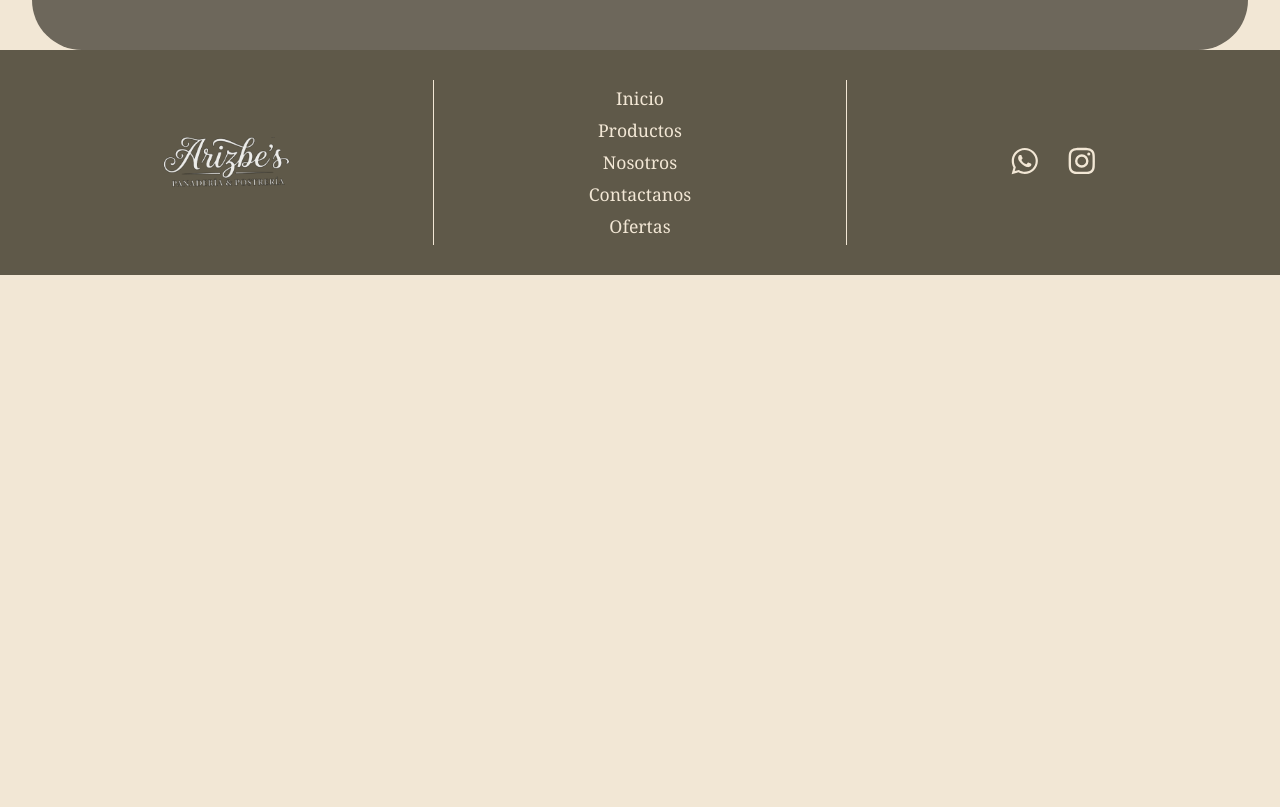
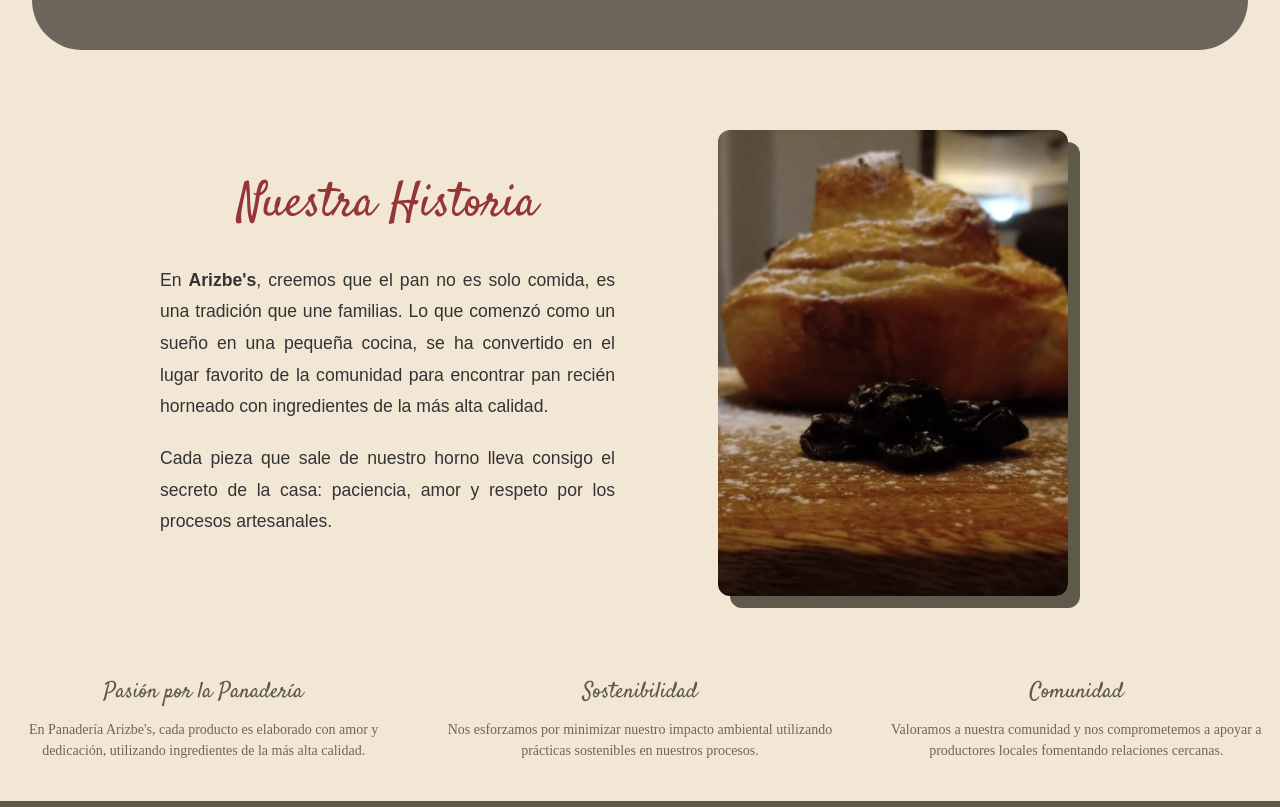
Before and after one commit to Chamo1507/Arizbe-s-React, a React (Vite) app: page /Nosotros in a window 1280 px wide. Shown: the part 353-1160 px from the top of the page. Before the commit the page ends 800 px from the top, so only its background shows below. Built offline with nearby package versions, Linux system fonts and the light colour scheme; a web font is replaced by a local one.

Commit message:
pagina Nosotros

```diff
--- a/src/pages/Nosotros.css
+++ b/src/pages/Nosotros.css
@@ -0,0 +1,54 @@
+.historia-container {
+  display: flex;
+  flex-direction: row;
+  align-items: center;
+  justify-content: space-between;
+  max-width: 1000px;
+  margin: 80px auto;
+  padding: 0 20px;
+  gap: 50px;
+}
+
+.historia-texto {
+  flex: 1;
+  text-align: justify;
+}
+
+.titulo-historia {
+  color: #943636;
+  font-size: 3rem;
+  margin-bottom: 25px;
+  font-weight: normal;
+}
+
+.historia-texto p {
+  font-family: "Bpmf Huninn", sans-serif;
+  color: #333;
+  font-size: 1.1rem;
+  line-height: 1.8;
+  margin-bottom: 20px;
+}
+
+.historia-imagen {
+  flex: 1;
+  display: flex;
+  justify-content: center;
+}
+
+.historia-imagen img {
+  width: 100%;
+  max-width: 350px;
+  border-radius: 12px;
+  box-shadow: 12px 12px 0px #5f5949;
+  object-fit: cover;
+}
+
+@media (max-width: 768px) {
+  .historia-container {
+    flex-direction: column;
+    margin: 40px auto;
+  }
+  .historia-texto {
+    text-align: center;
+  }
+}
--- a/src/pages/Nosotros.jsx
+++ b/src/pages/Nosotros.jsx
@@ -1,11 +1,53 @@
+import React from "react";
 import BannerTitulo from "../components/BannerTitulo/BannerTitulo";
+import TarjetaNosotros from "../components/TarjetaNostros/TarjetaNosotros";
+import "./Nosotros.css";
+import { FontAwesomeIcon } from "@fortawesome/react-fontawesome";
 
 const Nosotros = () => {
-  return <div>
-    <BannerTitulo
-      titulo="Nuestra Pasión por el Trigo"
-      subtitulo="Horneando momentos inolvidables desde el primer día."
-    />
-  </div>;
+  return (
+    <main className='pagina-nosotros'>
+      <BannerTitulo
+        titulo="Nuestra Pasión por el Trigo"
+        subtitulo="Horneando momentos inolvidables desde el primer día."
+      />
+      <section className="historia-container">
+        <div className="historia-texto">
+          <h2 className="satisfy-regular titulo-historia">Nuestra Historia</h2>
+          <p>
+            En <strong>Arizbe's</strong>, creemos que el pan no es solo comida, es una tradición que une familias. Lo que comenzó como un sueño en una pequeña cocina, se ha convertido en el lugar favorito de la comunidad para encontrar pan recién horneado con ingredientes de la más alta calidad.
+          </p>
+          <p>
+            Cada pieza que sale de nuestro horno lleva consigo el secreto de la casa: paciencia, amor y respeto por los procesos artesanales.
+          </p>
+        </div>
+
+        <div className="historia-imagen">
+          <img src="src\Assets\brand\rol12.jpeg" alt="Rol 1" />
+        </div>
+      </section>
+
+      <section className="about-values">
+        <div className="grid-values">
+          <TarjetaNosotros
+            icono="fa fa-heart"
+            titulo="Pasión por la Panadería"
+            descripcion="En Panadería Arizbe's, cada producto es elaborado con amor y dedicación, utilizando ingredientes de la más alta calidad."
+          />
+          <TarjetaNosotros
+            icono="fa fa-seedling"
+            titulo="Sostenibilidad"
+            descripcion="Nos esforzamos por minimizar nuestro impacto ambiental utilizando prácticas sostenibles en nuestros procesos."
+          />
+          <TarjetaNosotros
+            icono="fa fa-users"
+            titulo="Comunidad"
+            descripcion="Valoramos a nuestra comunidad y nos comprometemos a apoyar a productores locales fomentando relaciones cercanas."
+          />
+        </div>
+      </section>
+    </main>
+  );
 };
+
 export default Nosotros;
```
